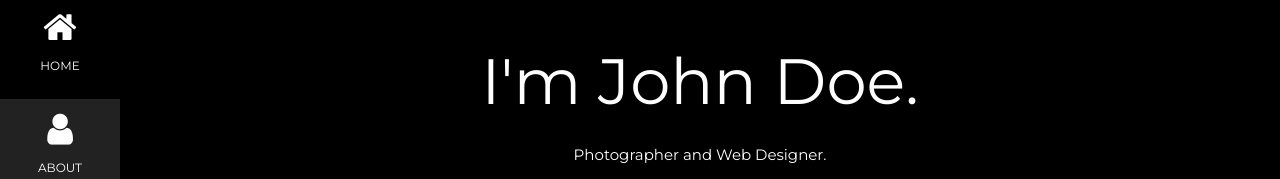
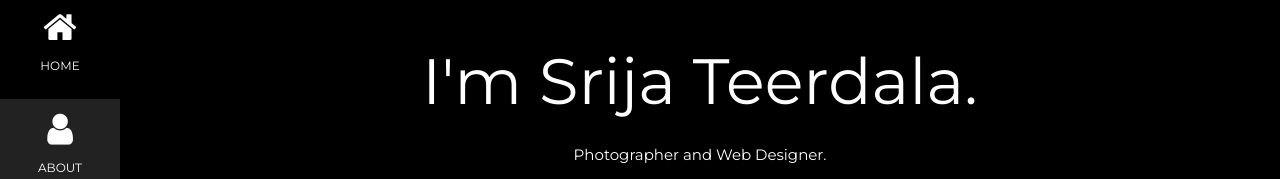
Before and after one commit to srijateerdala1/Resume, a plain HTML site: page index.html in a window 1280 px wide. Shown: the part 21-200 px from the top of the page. Drawn offline with nearby package versions, Linux system fonts and the light colour scheme.

Commit message:
Update index.html

```diff
--- a/index.html
+++ b/index.html
@@ -56,7 +56,7 @@ body, h1,h2,h3,h4,h5,h6 {font-family: "Montserrat", sans-serif}
 <div class="w3-padding-large" id="main">
   <!-- Header/Home -->
   <header class="w3-container w3-padding-32 w3-center w3-black" id="home">
-    <h1 class="w3-jumbo"><span class="w3-hide-small">I'm</span> John Doe.</h1>
+    <h1 class="w3-jumbo"><span class="w3-hide-small">I'm</span> Srija Teerdala.</h1>
     <p>Photographer and Web Designer.</p>
     <img src="dp.jpg" alt="boy" class="w3-image" width="992" height="1108">
   </header>
```
